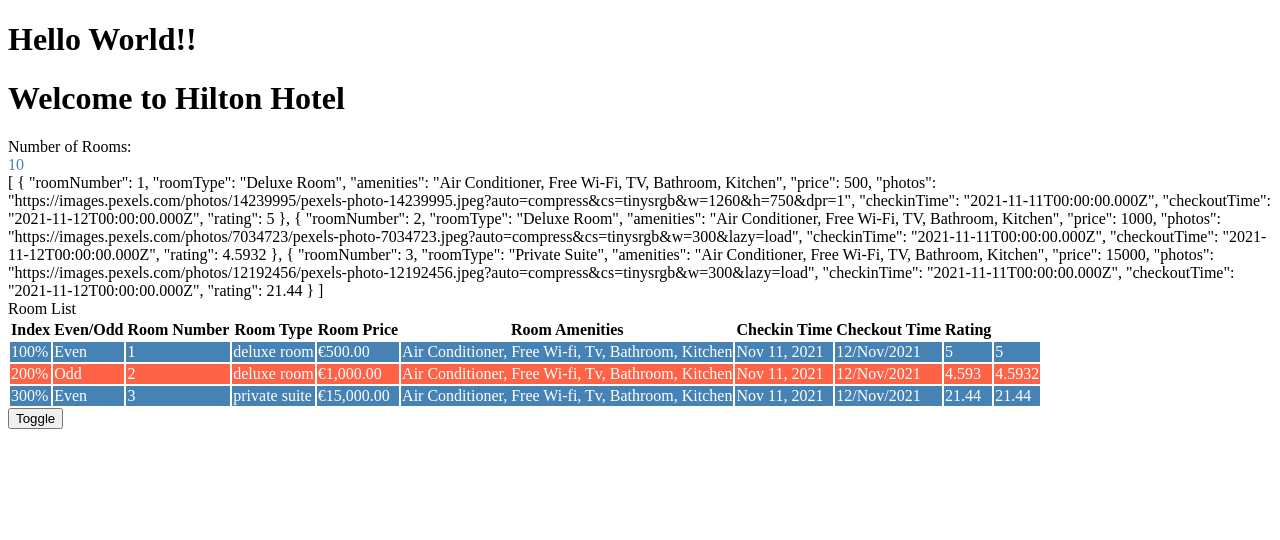
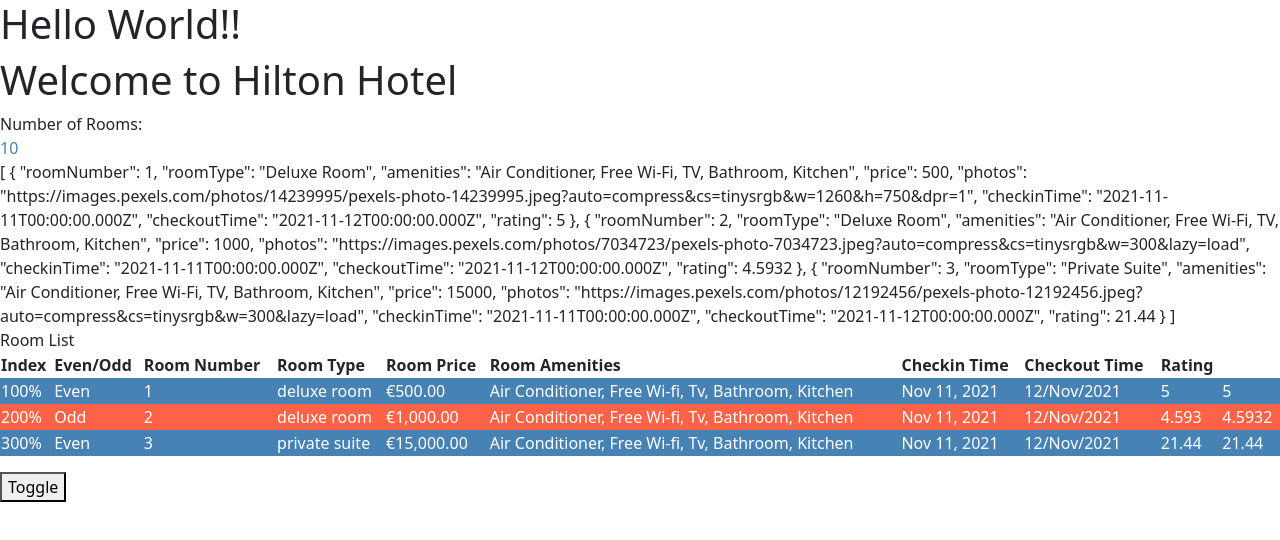
Before and after one commit to imtiajahammad/TypeScriptDemo, an Angular app in the folder angulars/hotelinventoryapp/: page / in a window 1280 px wide. Shown: the top 540 px of the page. Built offline with nearby package versions, Linux system fonts and the light colour scheme.

Commit message:
adding bootstrap

```diff
--- a/angulars/hotelinventoryapp/angular.json
+++ b/angulars/hotelinventoryapp/angular.json
@@ -31,6 +31,7 @@
             ],
             "styles": [
               "src/styles.scss"
+              ,"node_modules/bootstrap/dist/css/bootstrap.min.css"
             ],
             "scripts": []
           },
--- a/angulars/hotelinventoryapp/package.json
+++ b/angulars/hotelinventoryapp/package.json
@@ -18,6 +18,7 @@
     "@angular/platform-browser": "^15.0.0",
     "@angular/platform-browser-dynamic": "^15.0.0",
     "@angular/router": "^15.0.0",
+    "bootstrap": "^5.2.2",
     "rxjs": "~7.5.0",
     "tslib": "^2.3.0",
     "zone.js": "~0.12.0"
--- a/angulars/hotelinventoryapp/src/app/rooms/rooms.component.html
+++ b/angulars/hotelinventoryapp/src/app/rooms/rooms.component.html
@@ -20,7 +20,7 @@
 <div *ngIf="rooms?.availableRooms">
     Room List
     <!-- {{ roomList }} -->
-    <table>
+    <table class="table">
         <tr>
             <th>Index</th>
             <th>Even/Odd</th>
--- a/angulars/hotelinventoryapp/src/styles.scss
+++ b/angulars/hotelinventoryapp/src/styles.scss
@@ -1 +1,2 @@
 /* You can add global styles to this file, and also import other style files */
+//@import '~bootstrap/dist/css/bootstrap.min.css';
```
Also changed, not shown: 2 other files (tests, documents, lock files or other folders).
